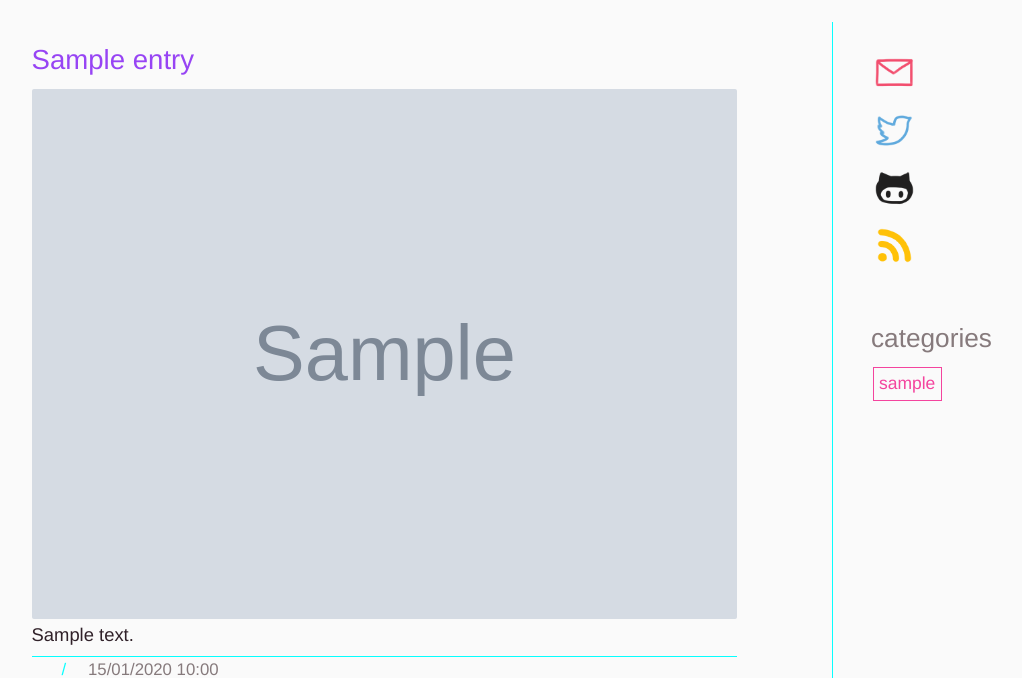
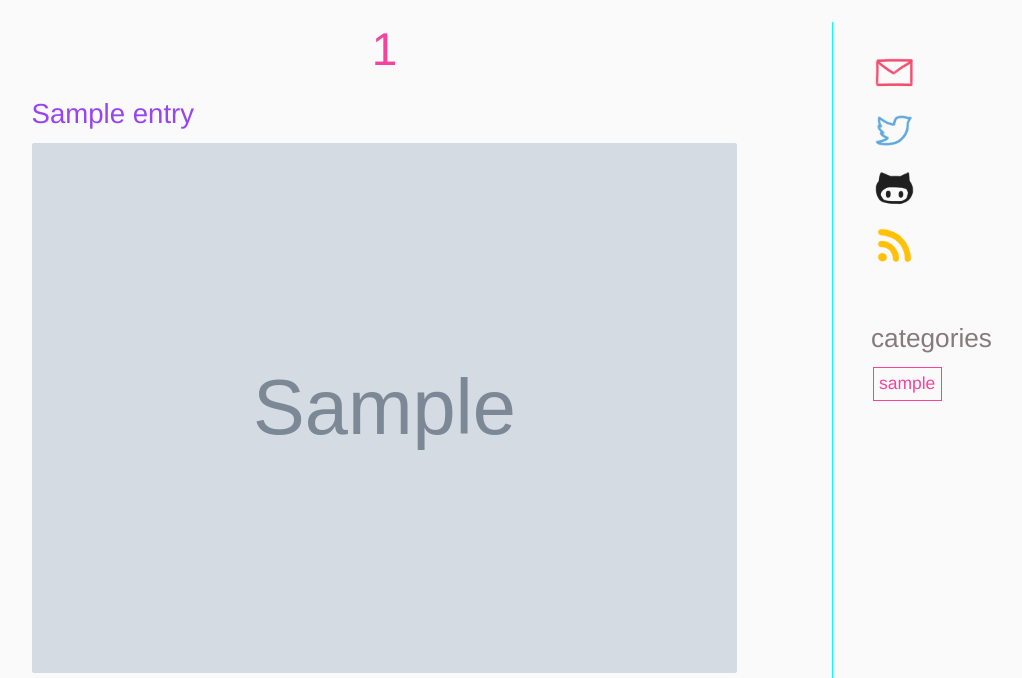
Before and after one commit to ellipticaldoor/withaliasing, a Django app: page /1/ in a window 1280 px wide. Shown: the part 144-822 px from the top of the page, without its empty margins (63-1085 px from the left). Run offline with Django 3.2, Linux system fonts and the light colour scheme; tables that the repository leaves empty hold one stand-in row (values such as "Sample post"); grey boxes marked "Sample" are stand-in pictures; parts of the project's set-up code (start-up, migrations or seed data) failed here and were passed over.

Commit message:
category_header style added

```diff
--- a/app/static/css/style.css
+++ b/app/static/css/style.css
@@ -281,6 +281,19 @@ __________________________________________________________________________ */
 	text-decoration: underline;
 }
 
+#category_header
+{
+	font-size: 250%;
+
+	overflow: auto;
+
+	padding: .35em 0 0 0;
+
+	text-align: center;
+}
+
+#category_header a { color: #f4449e !important; }
+
 @media (min-width: 500px)
 {
 	.card_title_howtos
@@ -328,6 +341,8 @@ __________________________________________________________________________ */
 		margin: 0 auto;
 		padding: 0 1em 1em 1em;
 	}
+
+	#category_header { padding: 0 }
 }
 
 .info_card h1 { color: #867a7c !important; }
--- a/app/templates/blog/entry_list.html
+++ b/app/templates/blog/entry_list.html
@@ -1,12 +1,14 @@
 {% extends 'base.html' %}
 {% block title %}
-	{% if category %}{{ category }}{% else %}with aliasing{% endif %}
+	{% if category_list %}{{ category_list }}{% else %}with aliasing{% endif %}
 {% endblock %}
 
 {% block content %}
 	<section id="content" class="content_with_tabs">
-		{% if category %}
-			<h1>{{ category }}</h1>
+		{% if category_list %}
+			<div id="category_header" class="card">
+				<a href="/{{ category_list }}">{{ category_list }}</a>
+			</div>
 		{% endif %}
 
 		{% for object in object_list %}
```
